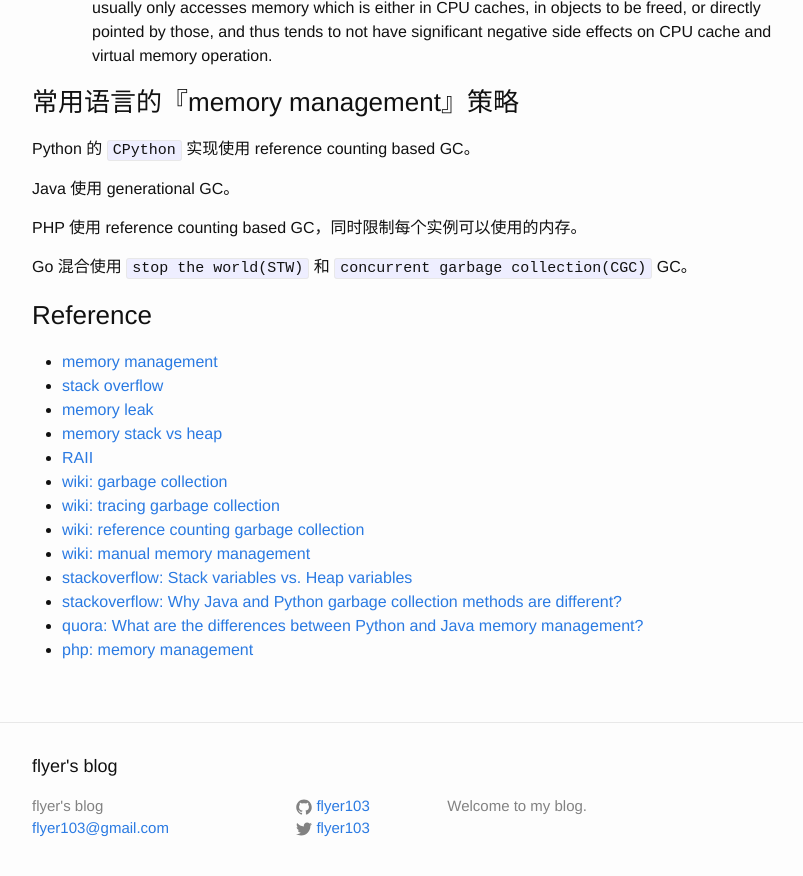
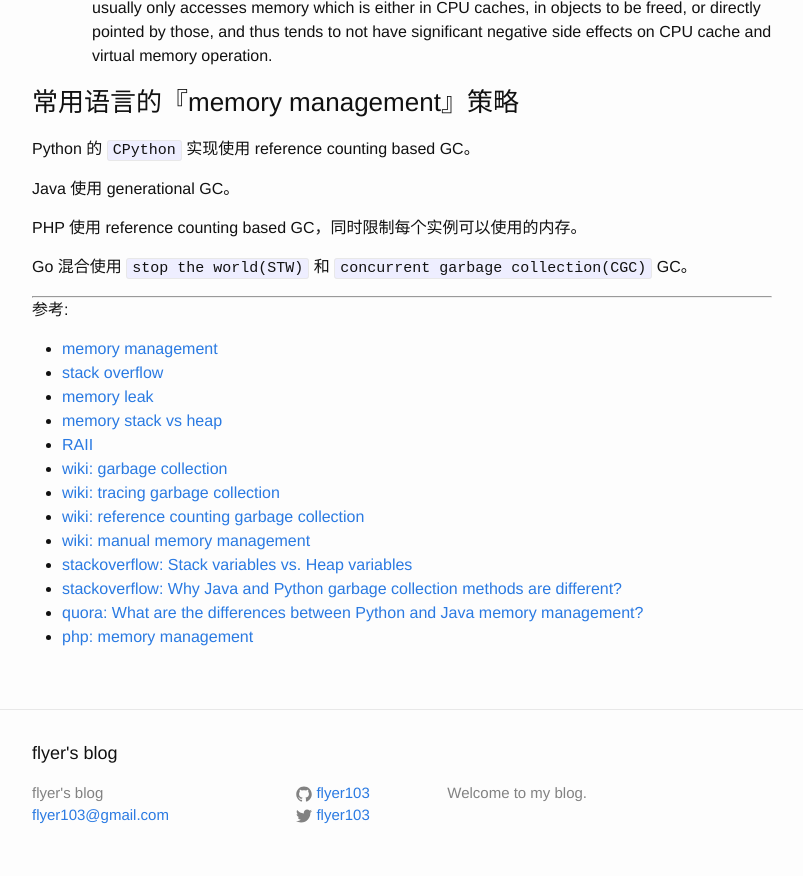
Before and after one commit to flyer103/flyer103.github.io, a Jekyll site: the page built from _posts/2015-09-20-my-understanding-of-memory-management.markdown, in a window 1280 px wide and 900 px high, scrolled down 4421 px. Shown: the top 876 px of the window, without its empty margins (238-1041 px from the left). Built offline with Jekyll 4.4.1, drawn with Linux system fonts in a browser that asks for light colours.

Commit message:
改下格式

```diff
--- a/_posts/2015-09-20-my-understanding-of-memory-management.markdown
+++ b/_posts/2015-09-20-my-understanding-of-memory-management.markdown
@@ -216,7 +216,9 @@ PHP 使用 reference counting based GC，同时限制每个实例可以使用的
 
 Go 混合使用 `stop the world(STW)` 和 `concurrent garbage collection(CGC)` GC。
 
-### Reference
+<hr>
+参考:
+
 * [memory management][memory management]
 * [stack overflow][stack overflow]
 * [memory leak][memory leak]
```
